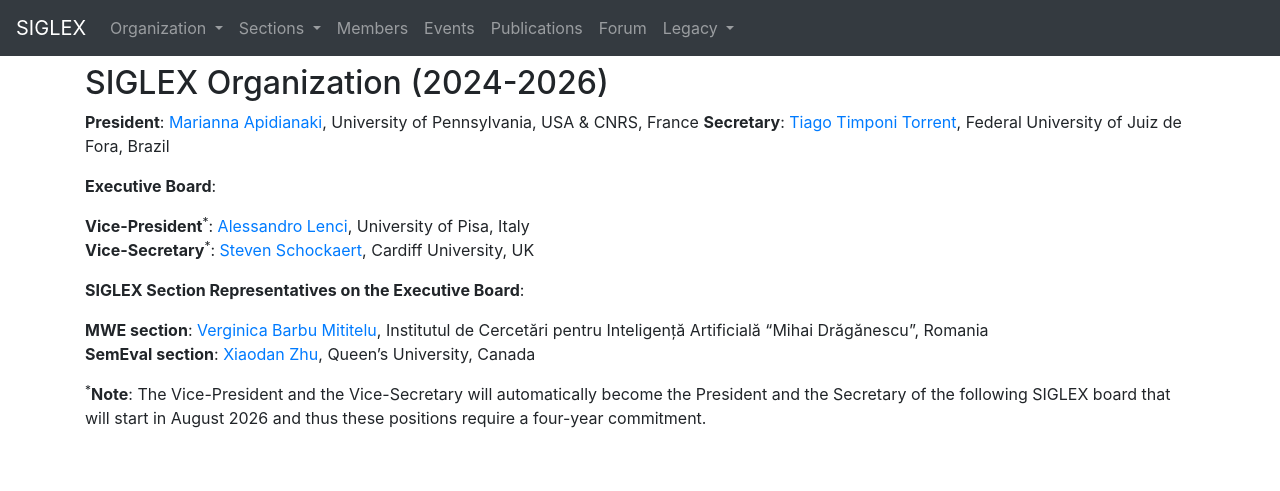
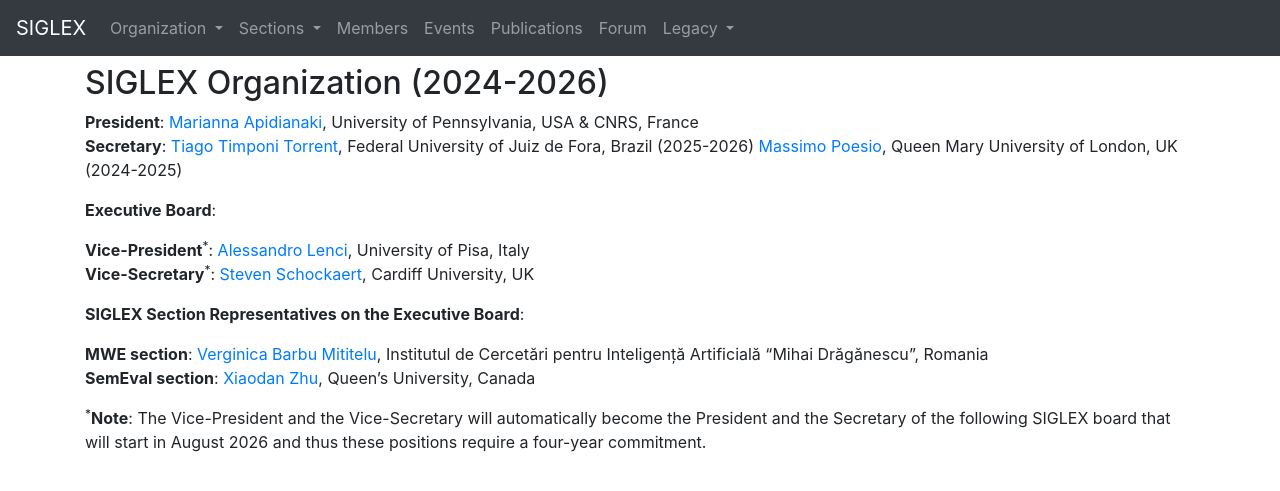
Before and after one commit to acl-org/siglex, a Jekyll site: the page built from board/2024.md, in a window 1280 px wide. Shown: the top 491 px of the page. Built offline with Jekyll 4.4.1, drawn with Linux system fonts in a browser that asks for light colours.

Commit message:
Update 2024.md

```diff
--- a/board/2024.md
+++ b/board/2024.md
@@ -5,8 +5,9 @@ title: "Board 2024-2026"
 
 ## SIGLEX Organization (2024-2026)
 
-**President**: [Marianna Apidianaki](https://mariannaapi.github.io/), University of Pennsylvania, USA & CNRS, France
-**Secretary**: [Tiago Timponi Torrent](https://www.tiagotorrent.com/), Federal University of Juiz de Fora, Brazil
+**President**: [Marianna Apidianaki](https://mariannaapi.github.io/), University of Pennsylvania, USA & CNRS, France <br>
+**Secretary**:  [Tiago Timponi Torrent](https://www.tiagotorrent.com/), Federal University of Juiz de Fora, Brazil (2025-2026)
+[Massimo Poesio](https://sites.google.com/view/massimo-poesio), Queen Mary University of London, UK (2024-2025)
 
 **Executive Board**:
 
```
